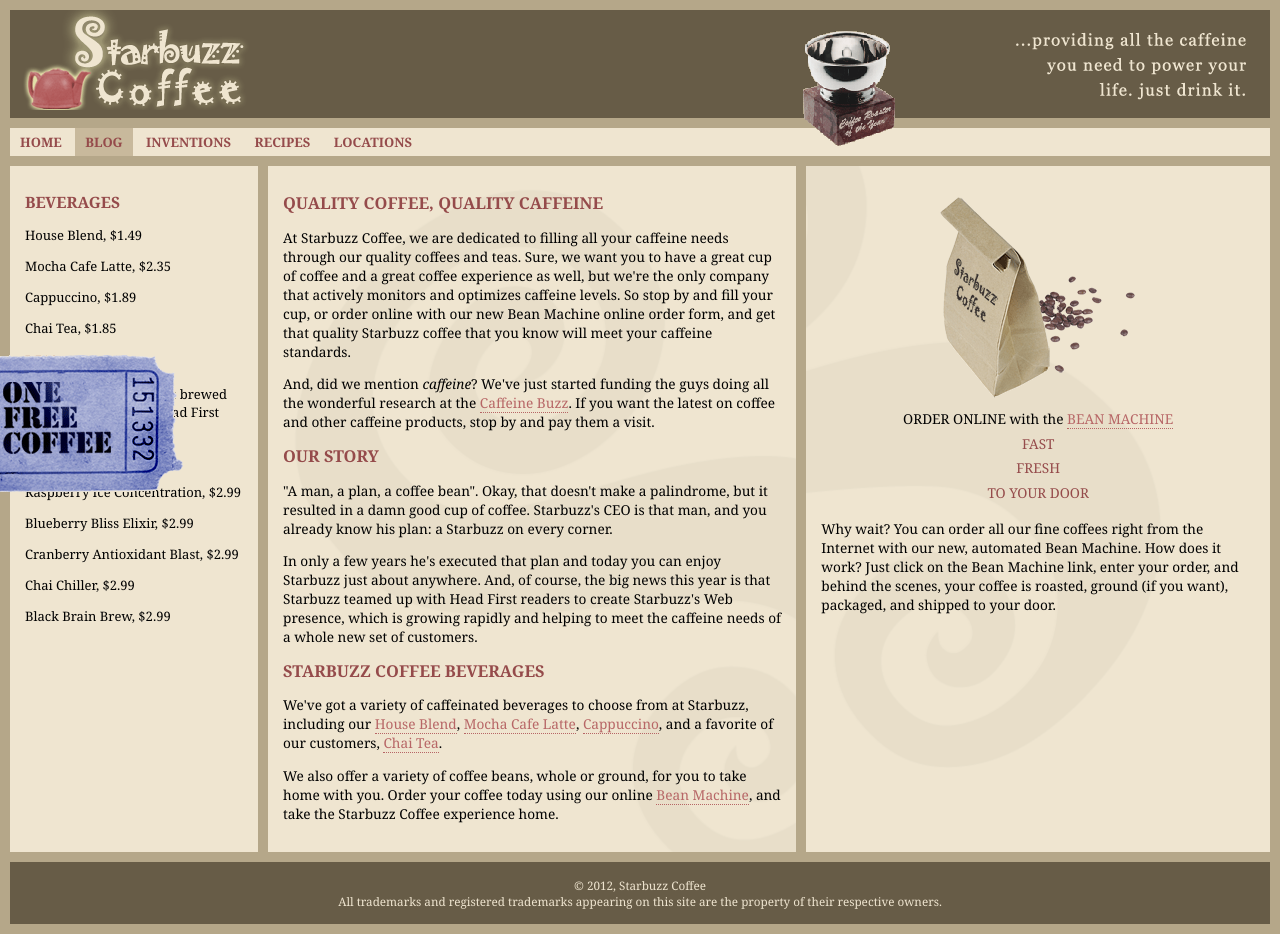
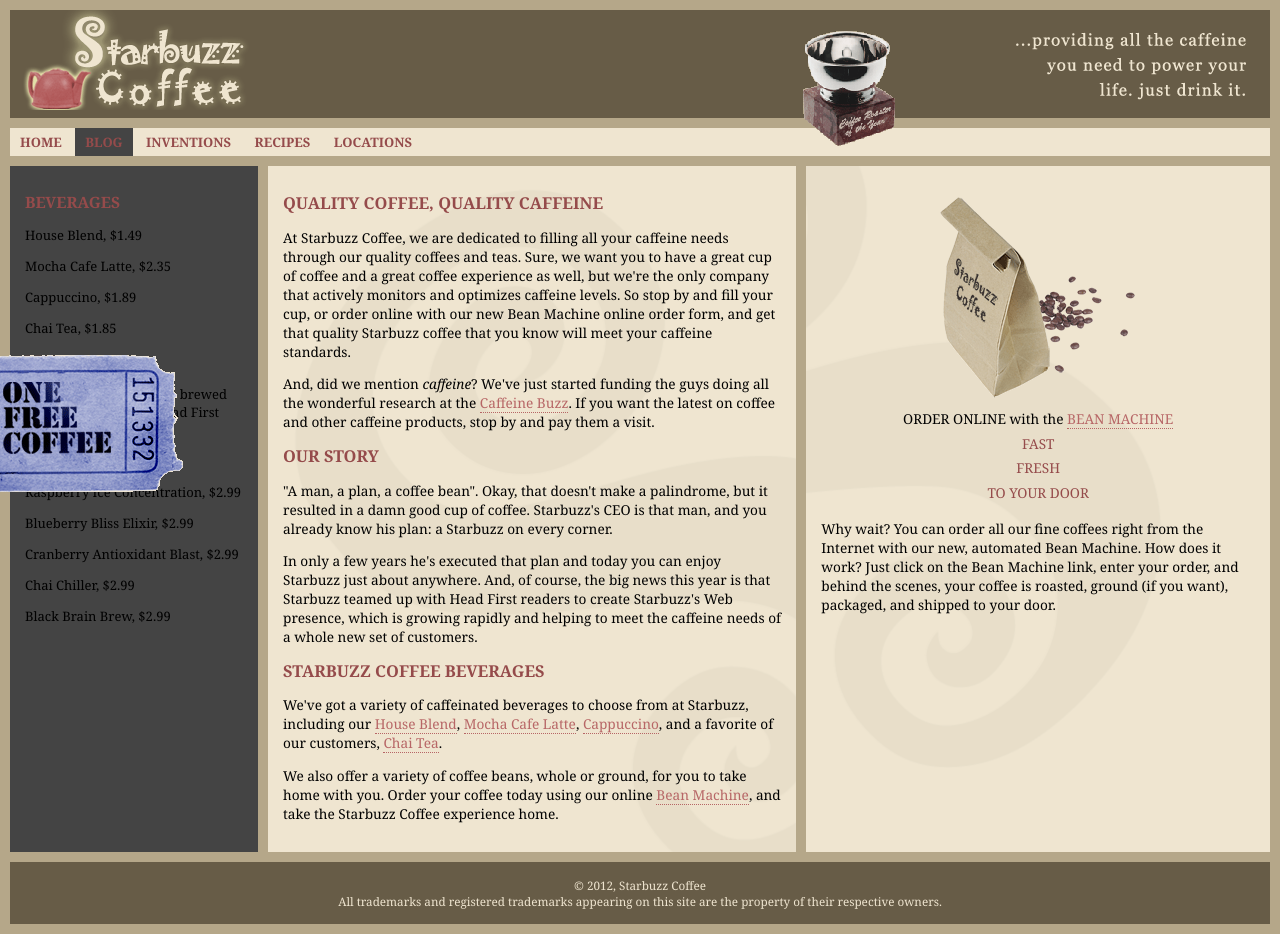
Before and after one commit to gaoyiting123/starbuzz, a plain HTML site: page starbuzz1213-master/index.html in a window 1280 px wide. Drawn offline with Linux system fonts and the light colour scheme.

```diff
--- a/starbuzz1213-master/starbuzz.css
+++ b/starbuzz1213-master/starbuzz.css
@@ -69,7 +69,7 @@
 }
 #drinks{
   display: table-cell;
-  background-color:#efe5d0;
+  background-color:#444444;
   width:20%;
   padding:15px;
   vertical-align:top;
@@ -128,7 +128,7 @@
   font-weight: bold;
 }
 nav ul li.selected{
-  background-color: #c8b99c;
+  background-color: #444444;
 }
 #coupon:hover{
   position:fixed;
```
